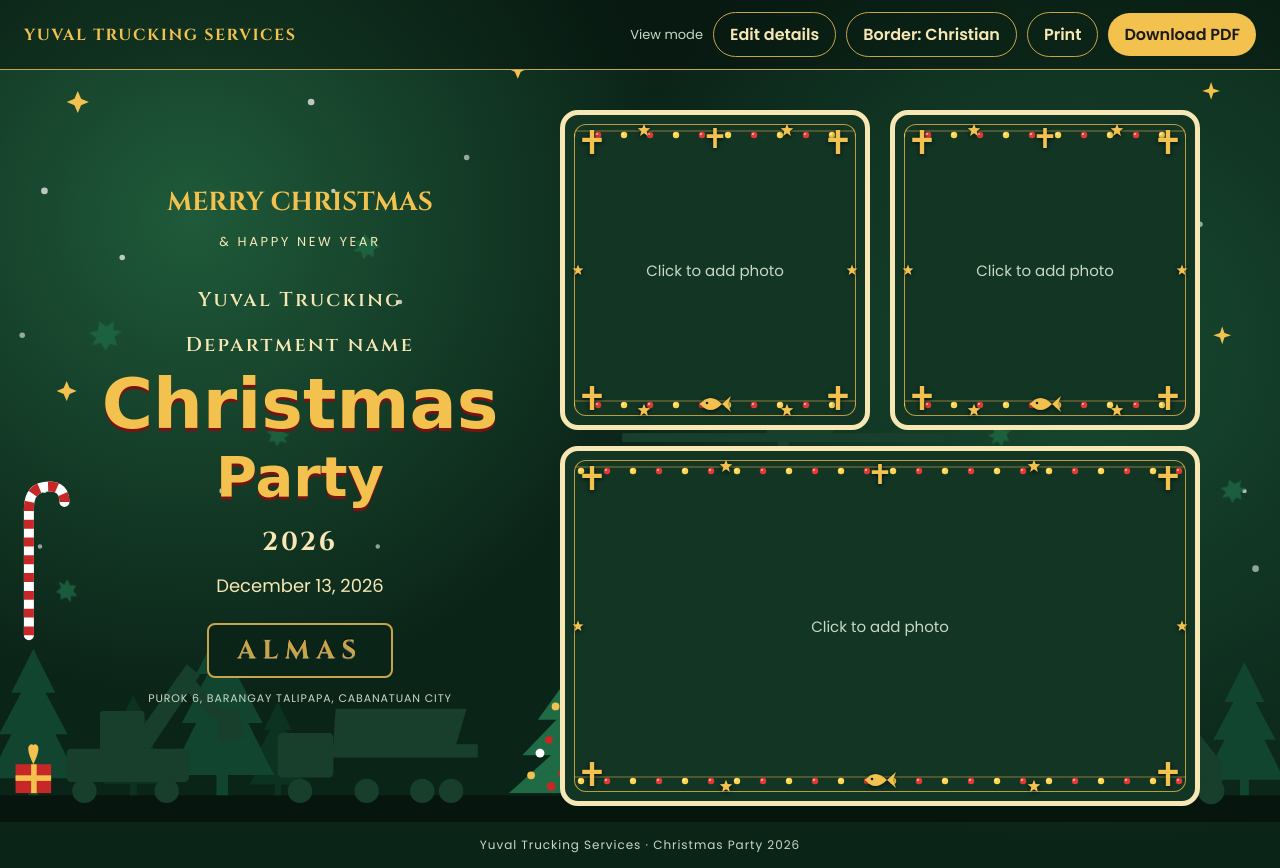
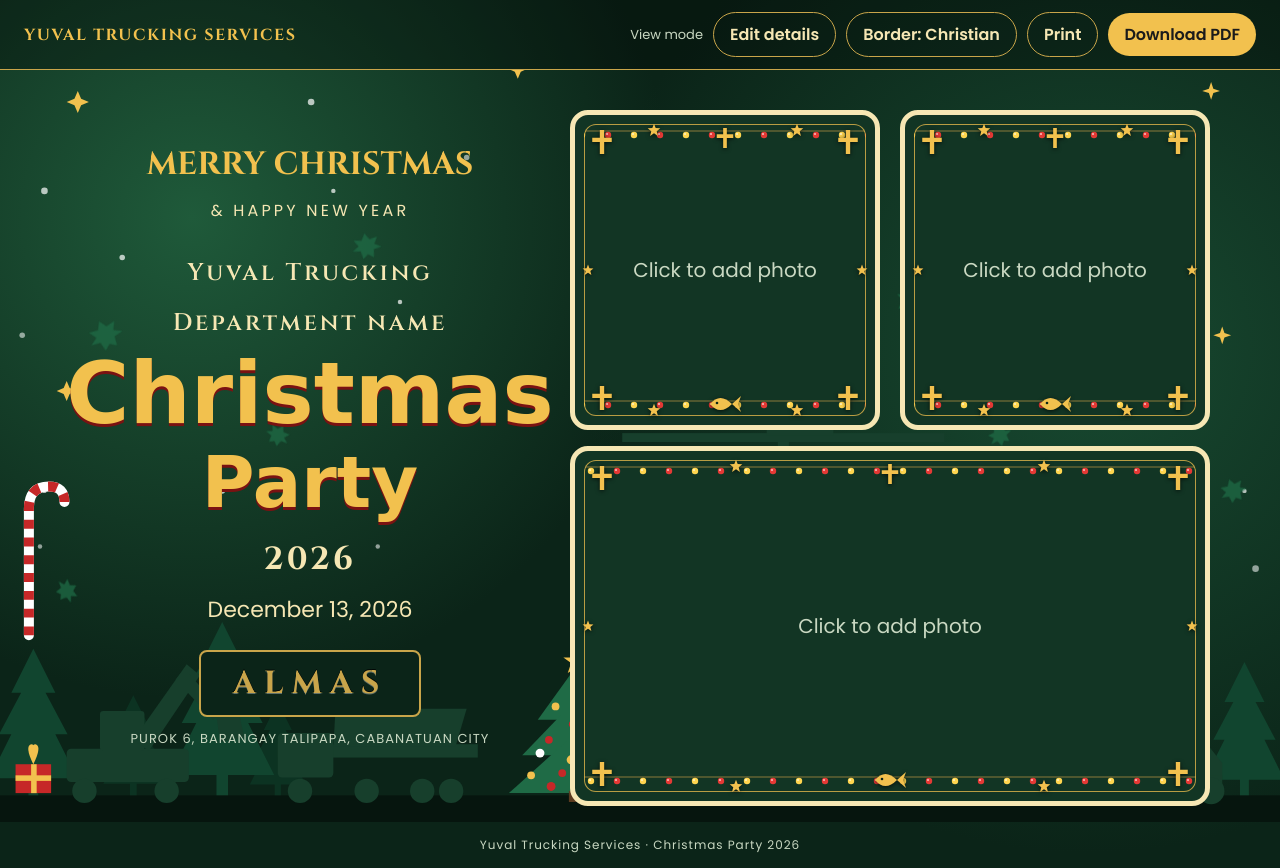
Before and after one commit to Bokkis/photobooth, a plain HTML site: page index.html in a window 1280 px wide. Drawn offline with Linux system fonts and the light colour scheme; a web font is replaced by a local one.

Commit message:
Update styles and text sizes in index.html

```diff
--- a/index.html
+++ b/index.html
@@ -15,22 +15,22 @@ button{font:inherit;cursor:pointer;border:0;border-radius:999px;padding:9px 16px
 button.ghost{background:transparent;color:var(--cream);border:1px solid var(--gold2)}
 
 /* Half-sheet layout: text on the left, photo grid on the right (1152 x 768 design) */
-.hero{position:relative;display:flex;justify-content:center;align-items:center;gap:40px;min-height:calc(100vh - 60px);overflow:hidden}
+.hero{position:relative;display:flex;justify-content:center;align-items:center;gap:20px;min-height:calc(100vh - 60px);overflow:hidden}
 .bg{position:absolute;inset:0;width:100%;height:100%;z-index:0;pointer-events:none}
-.info{position:relative;z-index:1;width:440px;padding:40px 20px;display:flex;flex-direction:column;align-items:center;justify-content:center;gap:12px;text-align:center}
+.info{position:relative;z-index:1;width:480px;padding:40px 20px;display:flex;flex-direction:column;align-items:center;justify-content:center;gap:12px;text-align:center}
 .cinz{font-family:Cinzel,serif}
 h1{margin:0;font-family:'Mountains of Christmas',cursive;color:var(--gold);text-shadow:0 3px 0 #7a1212;font-weight:700}
-.dept{margin:6px 0 0;font-family:Cinzel,serif;font-size:20px;font-weight:600;letter-spacing:.12em;color:var(--cream);min-height:28px;outline:none}
-.plaque{margin-top:12px;padding:8px 28px;border:2px solid var(--gold2);border-radius:8px;background:var(--bg)}
-.plaque span{font-family:Cinzel,serif;font-size:26px;font-weight:700;letter-spacing:.25em;color:var(--gold2);text-shadow:0 1px 0 rgba(255,255,255,.35),0 -1px 0 rgba(0,0,0,.8);outline:none}
+.dept{margin:6px 0 0;font-family:Cinzel,serif;font-size:24px;font-weight:600;letter-spacing:.12em;color:var(--cream);min-height:34px;outline:none}
+.plaque{margin-top:12px;padding:10px 32px;border:2px solid var(--gold2);border-radius:8px;background:var(--bg)}
+.plaque span{font-family:Cinzel,serif;font-size:32px;font-weight:700;letter-spacing:.25em;color:var(--gold2);text-shadow:0 1px 0 rgba(255,255,255,.35),0 -1px 0 rgba(0,0,0,.8);outline:none}
 .editable{outline:none}
 body.editing .editable{outline:2px dashed var(--gold);outline-offset:4px;border-radius:4px;cursor:text;background:rgba(242,193,78,.08)}
-.hint{font-size:11px;color:var(--muted);letter-spacing:.08em;margin:0}
+.hint{font-size:13px;color:var(--muted);letter-spacing:.08em;margin:0}
 
 .photos{position:relative;z-index:1;width:640px;display:flex;flex-direction:column;gap:16px;padding:40px 0 16px}
 .row{display:grid;grid-template-columns:310px 310px;gap:20px;justify-content:center}
 /* Every card has the same size; the photo fills the card */
-.frame{position:relative;display:block;overflow:hidden;border:5px solid var(--cream);border-radius:18px;background:var(--frame);cursor:pointer;color:var(--muted);font-size:15px;text-align:center}
+.frame{position:relative;display:block;overflow:hidden;border:5px solid var(--cream);border-radius:18px;background:var(--frame);cursor:pointer;color:var(--muted);font-size:20px;text-align:center}
 .frame.top{width:310px;height:320px}
 .frame.big{width:640px;height:360px}
 .frame input{display:none}
@@ -206,14 +206,14 @@ body.border-reindeer .frame::after{background:
 </svg>
 
 <div class="info">
-<p class="cinz" style="margin:0;font-size:26px;font-weight:700;color:var(--gold)">MERRY CHRISTMAS</p>
-<p style="margin:0;font-size:13px;letter-spacing:.2em">&amp; HAPPY NEW YEAR</p>
-<p class="cinz" style="margin:22px 0 0;font-size:20px;font-weight:600;letter-spacing:.12em">Yuval Trucking</p>
+<p class="cinz" style="margin:0;font-size:32px;font-weight:700;color:var(--gold)">MERRY CHRISTMAS</p>
+<p style="margin:0;font-size:16px;letter-spacing:.2em">&amp; HAPPY NEW YEAR</p>
+<p class="cinz" style="margin:22px 0 0;font-size:24px;font-weight:600;letter-spacing:.12em">Yuval Trucking</p>
 <p class="dept editable" id="dept" contenteditable="false" data-key="dept" data-default="Department name">Department name</p>
-<h1 style="font-size:70px;line-height:.95">Christmas</h1>
-<h1 style="font-size:56px;line-height:1">Party</h1>
-<p class="cinz" style="margin:8px 0 0;font-size:26px;font-weight:700;letter-spacing:.1em">2026</p>
-<p class="editable" id="partyDate" contenteditable="false" data-key="partyDate" data-default="December 13, 2026" style="margin:0;font-size:18px">December 13, 2026</p>
+<h1 style="font-size:86px;line-height:.95">Christmas</h1>
+<h1 style="font-size:72px;line-height:1">Party</h1>
+<p class="cinz" style="margin:8px 0 0;font-size:32px;font-weight:700;letter-spacing:.1em">2026</p>
+<p class="editable" id="partyDate" contenteditable="false" data-key="partyDate" data-default="December 13, 2026" style="margin:0;font-size:22px">December 13, 2026</p>
 <div class="plaque"><span class="editable" id="plaque" contenteditable="false" data-key="plaque" data-default="ALMAS">ALMAS</span></div>
 <p class="hint">PUROK 6, BARANGAY TALIPAPA, CABANATUAN CITY</p>
 </div>
```
